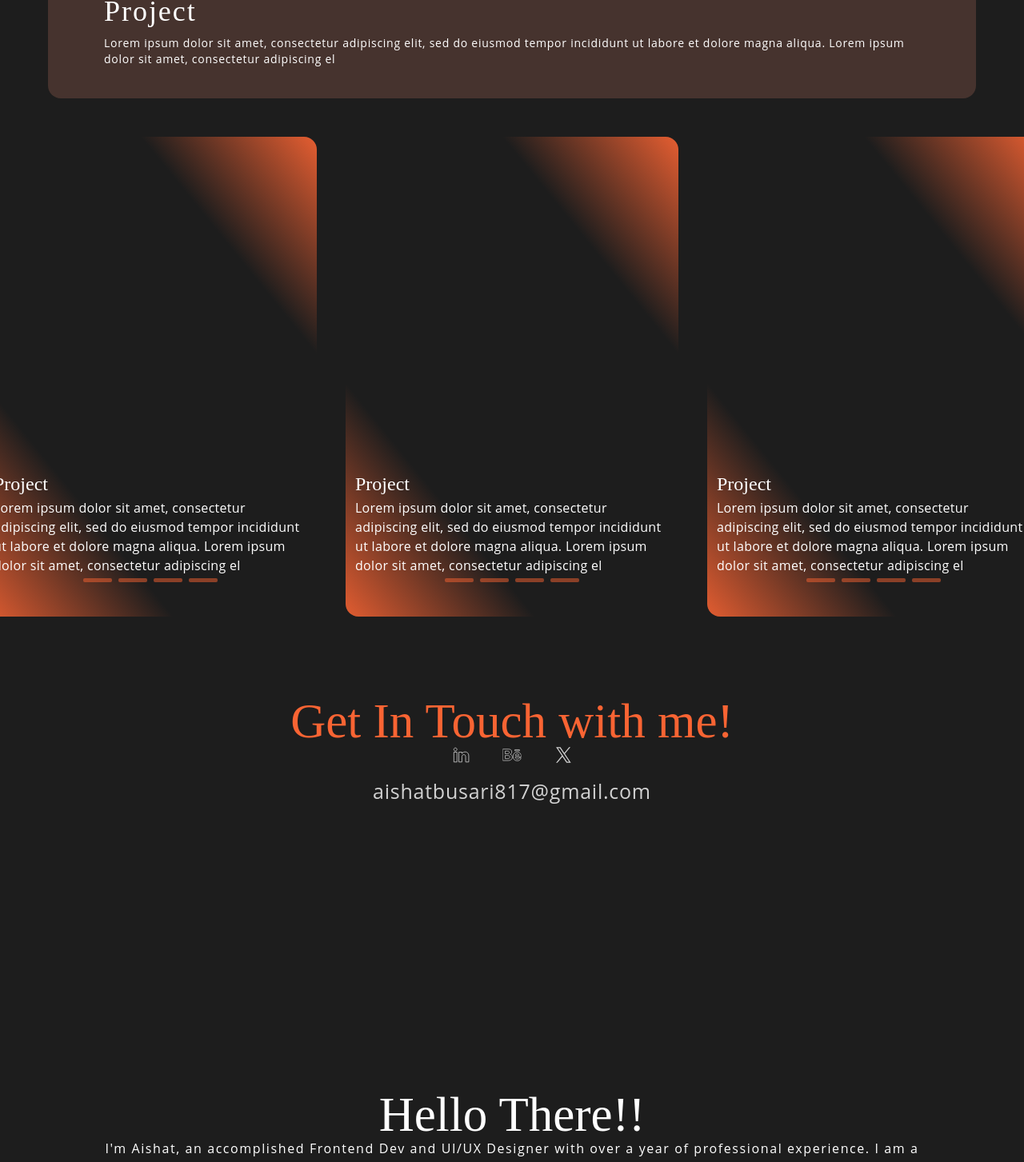
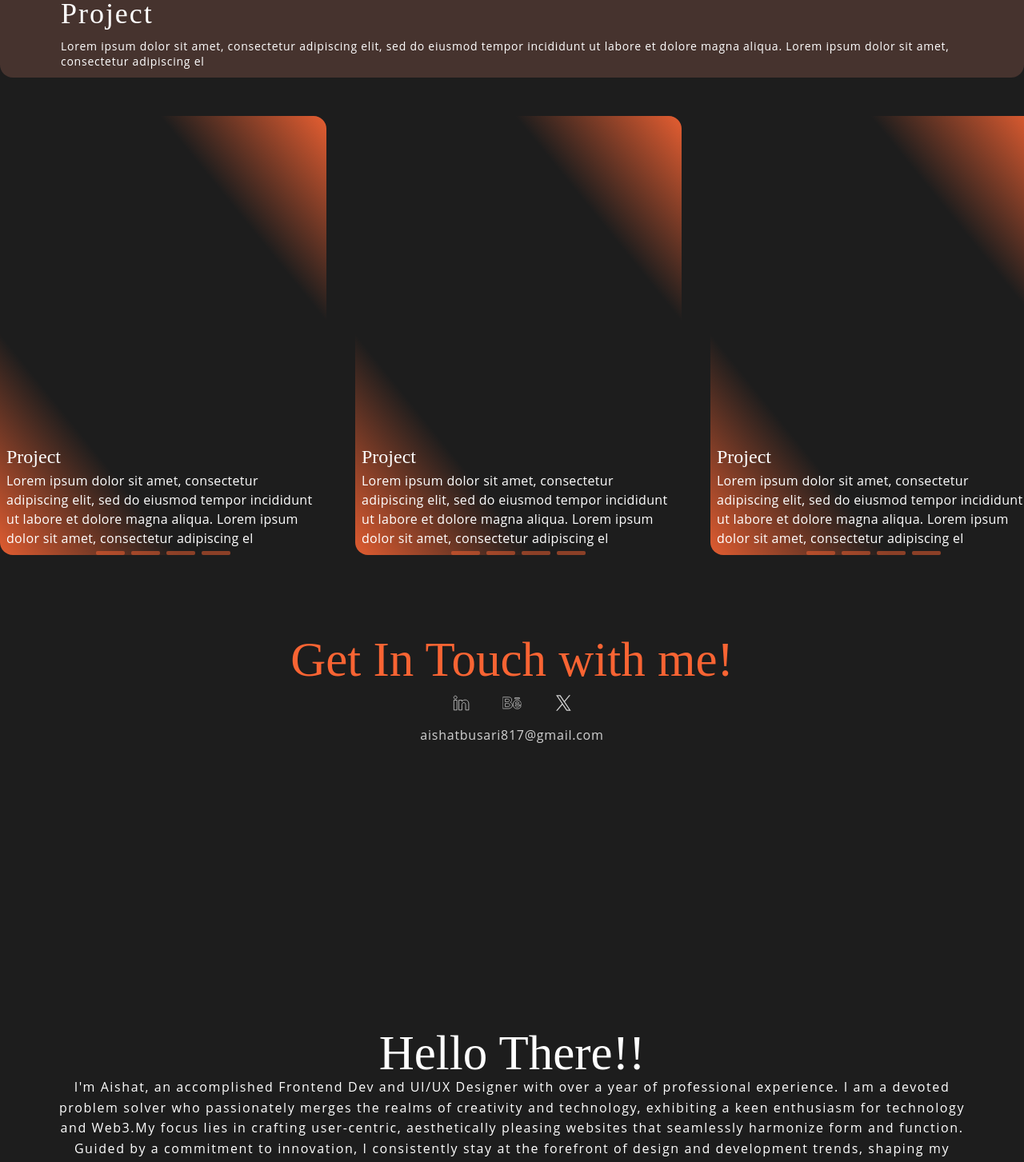
Before and after one commit to Bolanihun/DesginbyAishah, a React (Vite) app: page / in a window 1280 px wide. Shown: the part 827-2280 px from the top of the page at 80% size. Built offline with nearby package versions, Linux system fonts and the light colour scheme.

Commit message:
Homepages modification

```diff
--- a/src/Component/Footer.jsx
+++ b/src/Component/Footer.jsx
@@ -5,7 +5,7 @@ export default function Footer() {
     <>
       <footer>
         <div className="footer-content">
-          <h1>Get In Touch with me!</h1>
+          <h1 className="max-sm:text-2xl">Get In Touch with me!</h1>
           <div className="socials">
             <div className="icons">
               <span className="linkedin">
@@ -66,7 +66,7 @@ export default function Footer() {
               </span>
             </div>
             <p className="mail">
-              <a href="mailto:aishatbusari817@gmail.com">
+              <a href="mailto:aishatbusari817@gmail.com" className="text-base max-sm:text-xs">
                 aishatbusari817@gmail.com
               </a>
             </p>
--- a/src/Component/Header.jsx
+++ b/src/Component/Header.jsx
@@ -1,22 +1,16 @@
 import React from "react";
 
-export default function Header() {
+export default function Header(props) {
   return (
     <>
-      <div class="bgblur"></div>
+
       <div className="header">
 
         <div className="hero-txtcontent">
         <h1>Hello There!!</h1>
-        <p className="hero">
-          I'm Aishat, an accomplished Frontend Dev and UI/UX Designer with over
-          a year of professional experience. I am a devoted problem solver who
-          passionately merges the realms of creativity and technology,
-          exhibiting a keen enthusiasm for technology and Web3. <br /> My focus lies in
-          crafting user-centric, aesthetically pleasing websites that seamlessly
-          harmonize form and function. Guided by a commitment to innovation, I
-          consistently stay at the forefront of design and development trends,
-          shaping my professional ethos.
+        <p className="hero md:container md:mx-auto">
+          {props.content}
+
         </p>
         </div>
 
--- a/src/Component/Nav.jsx
+++ b/src/Component/Nav.jsx
@@ -8,6 +8,7 @@ export default function Nav() {
   return (
     <>
       {/* <div className='nav' id='nav-wrapper'></div> */}
+      <div class="bgblur"></div>
       <nav>
         <ul>
           <div className="nav-left">
--- a/src/Component/Project.jsx
+++ b/src/Component/Project.jsx
@@ -6,7 +6,7 @@ export default function Project() {
       <section className="Project">
         <h2 className="project-title">Featured Projects</h2>
         <div className="projects">
-          <div className="row1-project">
+          <div className="row1-project md:container md:mx-auto">
             <div className="media">
               <div className="text-content">
                 <h3>Project</h3>
@@ -19,8 +19,8 @@ export default function Project() {
             </div>
           </div>
 
-          <div className="row2-project">
-            <div className="projectlist">
+          <div className="row2-project md:container md:mx-auto max-md:flex-col ">
+            <div className="projectlist max-md:basis-3/4">
               <div className="project-content">
                 <div className="projectTextContent">
                   <h3>Project</h3>
@@ -41,7 +41,7 @@ export default function Project() {
               </div>
             </div>
 
-            <div className="projectlist">
+            <div className="projectlist max-md:basis-9/12">
               <div className="project-content">
                 <div className="projectTextContent">
                   <h3>Project</h3>
@@ -62,7 +62,7 @@ export default function Project() {
               </div>
             </div>
 
-            <div className="projectlist">
+            <div className="projectlist max-md:basis-9/12">
               <div className="project-content">
                 <div className="projectTextContent">
                   <h3>Project</h3>
--- a/src/index.css
+++ b/src/index.css
@@ -306,8 +306,8 @@ h1 {
 }
 
 .projectlist {
-  width: 416px;
-  height: 600px;
+  max-width: 416px;
+  max-height: 600px;
   /* flex-shrink: 0; */
   background: -webkit-linear-gradient(
     219deg,
@@ -396,7 +396,7 @@ footer {
 .footer-content {
   display: flex;
   flex-direction: column;
-  flex-direction: column;
+  gap: 12px;
 }
 
 .footer-content h1 {
@@ -428,7 +428,6 @@ font-size: 61px; */
   text-decoration: none;
   /* Sans/H5 */
   font-family: var(--font-familyBody);
-  font-size: 25px;
   font-style: normal;
   font-weight: 400;
   line-height: 140%; /* 35px */
--- a/src/pages/About.jsx
+++ b/src/pages/About.jsx
@@ -1,12 +1,22 @@
-import React from 'react';
+import React from "react";
 import Header from "../Component/Header";
 
-export default function About(){
-    return(
-        <>
-        <Header/>
-        <h1>About me</h1>
+export default function About() {
+  return (
+    <>
+      <Header
+        content="I'm Aishat, a passionate UI/UX designer and frontend developer dedicated to crafting delightful digital experiences. With over a year of professional journey, I have immersed myself in the dynamic intersection of creativity and technology.
 
-        </>
-    )
+In my role as a problem solver, I take pride in seamlessly connecting the realms of design and development. My fervent enthusiasm extends to the evolving landscape of technology, particularly the exciting realm of Web3.
+
+My primary mission is to create user-focused, visually captivating websites that strike a harmonious balance between aesthetics and functionality. I thrive on the challenge of translating ideas into engaging and intuitive interfaces, ensuring users have memorable and seamless interactions.
+
+My commitment to innovation propels me to remain at the forefront of design and development trends. I believe that staying curious and embracing change are essential for delivering cutting-edge solutions.
+
+Beyond the pixels and code, you'll find me immersed in the world of creativity, seeking inspiration from diverse sources, and contributing to the ever-evolving digital landscape. Let's embark on a journey of innovation and design excellence together!
+"
+      ></Header>
+      <h1>About me</h1>
+    </>
+  );
 }
--- a/src/pages/Home.jsx
+++ b/src/pages/Home.jsx
@@ -6,7 +6,16 @@ import Footer from "../Component/Footer";
 export default function Home(){
     return(
         <>
-        <Header/>
+        <Header content="I'm Aishat, an accomplished Frontend Dev and UI/UX Designer with over
+          a year of professional experience. I am a devoted problem solver who
+          passionately merges the realms of creativity and technology,
+          exhibiting a keen enthusiasm for technology and Web3.My focus lies in
+          crafting user-centric, aesthetically pleasing websites that seamlessly
+          harmonize form and function. Guided by a commitment to innovation, I
+          consistently stay at the forefront of design and development trends,
+          shaping my professional ethos.">
+
+        </Header>
         <Project/>
         <Footer/>
 
--- a/tailwind.config.js
+++ b/tailwind.config.js
@@ -1,4 +1,3 @@
-
 
 /** @type {import('tailwindcss').Config} */
 export default {
```
